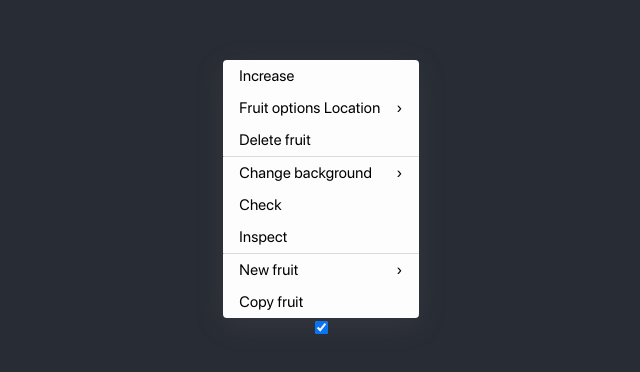
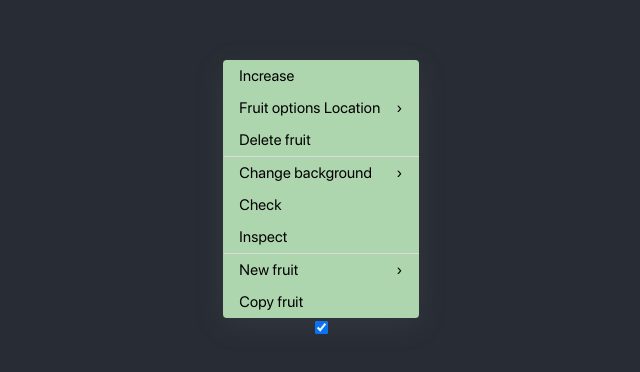
Before and after one commit to strauss02/safe-triangle, a React (Create React App) app: page / in a window 1280 px wide. Shown: the part 202-574 px from the top of the page, without its empty margins (319-959 px from the left). Built offline with nearby package versions, Linux system fonts and the light colour scheme.

Commit message:
dynamic left vertex positioning

```diff
--- a/src/Components/Menu.tsx
+++ b/src/Components/Menu.tsx
@@ -17,7 +17,7 @@ const StyledMenu = styled.div<{ submenu?: boolean }>`
     submenu &&
     `
     position: absolute;
-    left: 1rem;
+    // left: 1rem;
     top: -1rem
 
   `};
--- a/src/Components/MenuItem.tsx
+++ b/src/Components/MenuItem.tsx
@@ -1,4 +1,4 @@
-import React, { useState } from 'react'
+import React, { SyntheticEvent, useMemo, useState } from 'react'
 import { menuGroup, menuItem } from '../types'
 import styled from 'styled-components'
 import Menu from './Menu'
@@ -15,14 +15,18 @@ const ArrowWrapper = styled(MenuText)`
   margin-left: 1rem;
 `
 
-const ItemWrapper = styled.div<{ hasSubmenu?: boolean; submenuLength: any }>`
+const ItemWrapper = styled.div<{
+  hasSubmenu?: boolean
+  submenuLength: any
+  leftDistance: number
+}>`
   display: flex;
   align-items: center;
   justify-content: space-between;
   width: auto;
   flex-basis: auto;
   height: 2rem;
-  padding: 0 1rem;
+
   margin: 0;
   color: black;
   position: relative;
@@ -30,7 +34,7 @@ const ItemWrapper = styled.div<{ hasSubmenu?: boolean; submenuLength: any }>`
     background-color: #4591d3;
     color: white;
 
-    ${({ hasSubmenu, submenuLength }) =>
+    ${({ hasSubmenu, submenuLength, leftDistance }) =>
       hasSubmenu &&
       `
     background: blue;
@@ -40,9 +44,9 @@ const ItemWrapper = styled.div<{ hasSubmenu?: boolean; submenuLength: any }>`
       position: absolute;
       display: block;
       top: 2rem;
-      left: 0rem;
+      right: 0rem;
       height: calc(2rem * ${submenuLength - 1});
-      width: 100%;
+      width: calc(100% - ${leftDistance * 0.6}px);
       z-index: 100;
       clip-path: polygon(0px 0px, 100% 0px, 100% 100%);
     }
@@ -50,8 +54,19 @@ const ItemWrapper = styled.div<{ hasSubmenu?: boolean; submenuLength: any }>`
   }
 `
 
+const ItemContainer = styled.div`
+  background-color: #00800050;
+  height: 100%;
+  width: 100%;
+  display: flex;
+  padding: 0 1rem;
+  align-items: center;
+  justify-content: space-between;
+`
+
 function MenuItem(props: menuItem) {
   const [submenuVisible, setSubmenuVisible] = useState(false)
+  const [leftDistance, setLeftDistance] = useState(0)
 
   const getSubmenuLength = (submenuGroups: menuGroup[] | undefined): number => {
     if (submenuGroups) {
@@ -60,10 +75,21 @@ function MenuItem(props: menuItem) {
     return 0
   }
 
+  const getLeftDistance = (
+    e: React.MouseEvent<HTMLDivElement, MouseEvent>
+  ): void => {
+    const { left, top } = e.currentTarget.getBoundingClientRect()
+    setLeftDistance(Math.round(e.clientX - left))
+    {
+      console.log(leftDistance)
+    }
+  }
+
   return (
     <ItemWrapper
       hasSubmenu={Boolean(props.submenuGroups)}
       submenuLength={Number(getSubmenuLength(props.submenuGroups))}
+      leftDistance={leftDistance}
       onMouseEnter={() => {
         setSubmenuVisible(true)
       }}
@@ -71,8 +97,15 @@ function MenuItem(props: menuItem) {
         setSubmenuVisible(false)
       }}
     >
-      <MenuText>{props.text}</MenuText>
-      {props.submenuGroups && <ArrowWrapper>{'›'}</ArrowWrapper>}
+      <ItemContainer
+        // TODO: this event (mouseMove) should be considered only when MenuItem has a submenu.
+        onMouseMove={(e) => {
+          getLeftDistance(e)
+        }}
+      >
+        <MenuText>{props.text}</MenuText>
+        {props.submenuGroups && <ArrowWrapper>{'›'}</ArrowWrapper>}
+      </ItemContainer>
       {props.submenuGroups && submenuVisible && (
         <Menu submenu menuGroups={props.submenuGroups} />
       )}
```
